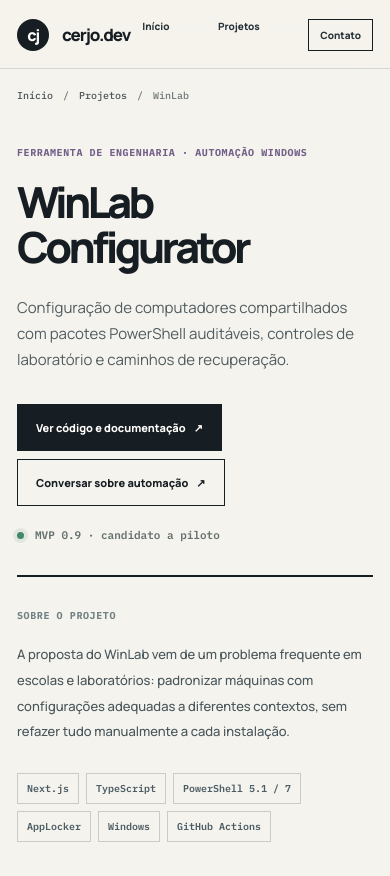
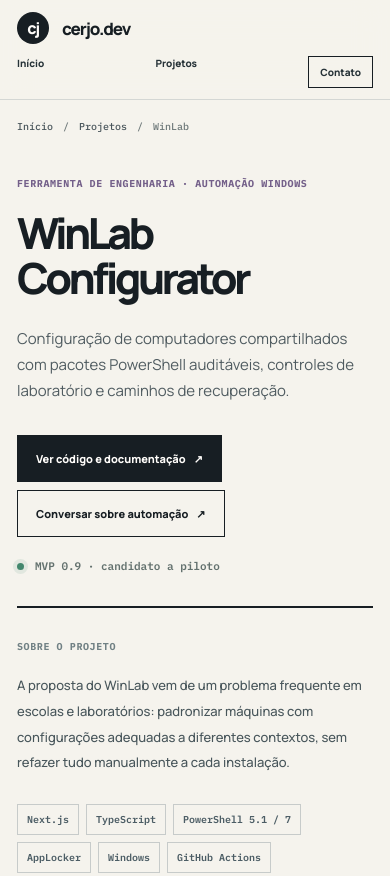
Before and after one commit to krrozino/cerjo-dev, a website: page projetos/winlab.html in a window 390 px wide. Shown: the top 876 px of the page. Drawn offline with Linux system fonts and the light colour scheme.

Commit message:
fix(portfolio): avoid mobile overflow in case navigation

```diff
--- a/case-studies.css
+++ b/case-studies.css
@@ -301,7 +301,8 @@ h1{font:800 clamp(46px,5.5vw,76px)/1.055 var(--display);letter-spacing:-.085em;m
  .brand-mark{height:32px;width:32px;font-size:16px}
  .brand strong{font-size:17px}
  .brand small{display:none}
- .nav nav{gap:10px;justify-content:space-between;flex:1}
+ /* On narrow screens the case navigation gets a dedicated second row. */
+ .nav nav{flex:0 0 100%;width:100%;min-width:0;gap:10px;justify-content:space-between}
  .nav nav a{font-size:10px}
  .nav nav a:last-child{padding:8px 11px}
  .breadcrumbs{padding:20px 0 8px;font-size:10px}
```
